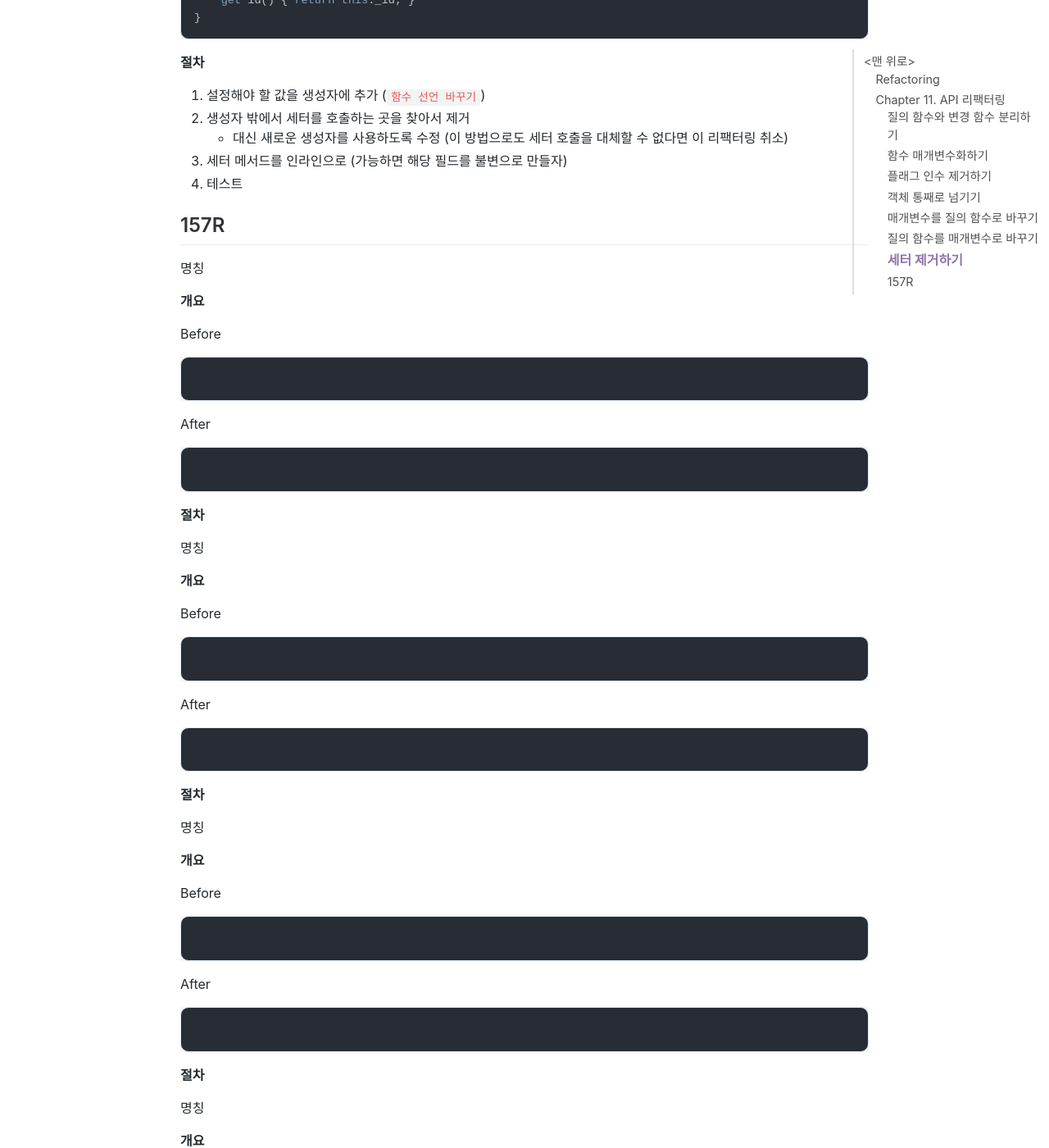
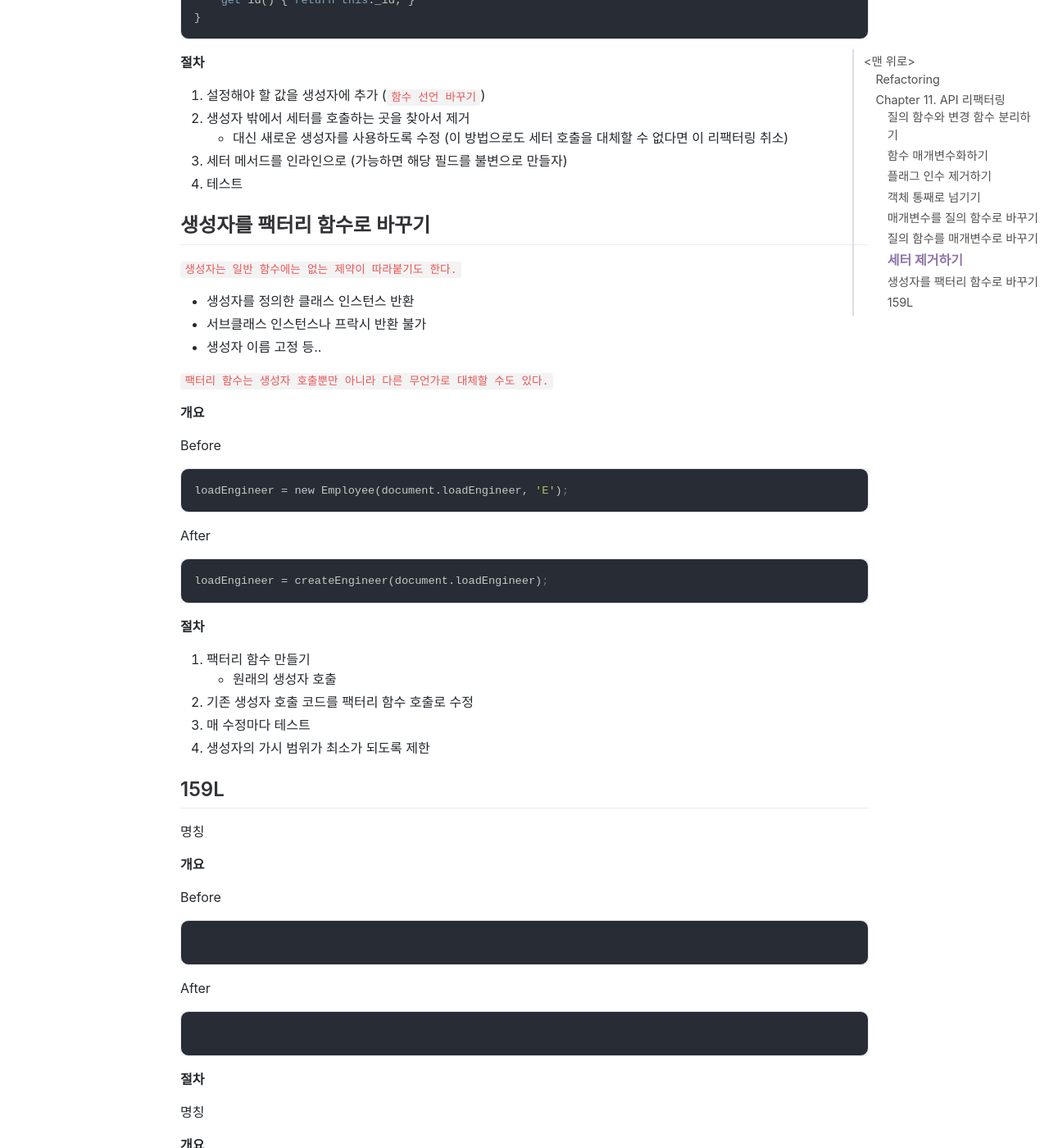
Before and after one commit to jihunparkme/jihunparkme.github.io, a Jekyll site: the page built from _posts/2021-11-28-Refactoring-11.md, in a window 1280 px wide and 1400 px high, scrolled down 8705 px. Shown: the whole window at 82% size. Built offline with Jekyll 4.4.1, drawn with Linux system fonts in a browser that asks for light colours; nearby versions of some CDN libraries; comment, search, counter and statistics services are not loaded.

Commit message:
[Refactoring] 생성자를 팩터리 함수로 바꾸기

````diff
--- a/_posts/2021-11-28-Refactoring-11.md
+++ b/_posts/2021-11-28-Refactoring-11.md
@@ -403,7 +403,39 @@ class Person {
 3. 세터 메서드를 인라인으로 (가능하면 해당 필드를 불변으로 만들자)
 4. 테스트
 
-## 157R
+## 생성자를 팩터리 함수로 바꾸기
+
+`생성자는 일반 함수에는 없는 제약이 따라붙기도 한다.`
+
+- 생성자를 정의한 클래스 인스턴스 반환
+- 서브클래스 인스턴스나 프락시 반환 불가
+- 생성자 이름 고정 등..
+
+`팩터리 함수는 생성자 호출뿐만 아니라 다른 무언가로 대체할 수도 있다.`
+
+**개요**
+
+Before
+
+```javascript
+loadEngineer = new Employee(document.loadEngineer, 'E');
+```
+
+After
+
+```javascript
+loadEngineer = createEngineer(document.loadEngineer);
+```
+
+**절차**
+
+1. 팩터리 함수 만들기
+   - 원래의 생성자 호출
+2. 기존 생성자 호출 코드를 팩터리 함수 호출로 수정
+3. 매 수정마다 테스트
+4. 생성자의 가시 범위가 최소가 되도록 제한
+
+## 159L
 
 명칭
 
@@ -494,21 +526,3 @@ After
 ```
 
 **절차**
-
-명칭
-
-**개요**
-
-Before
-
-```javascript
-
-```
-
-After
-
-```javascript
-
-```
-
-**절차**
````
